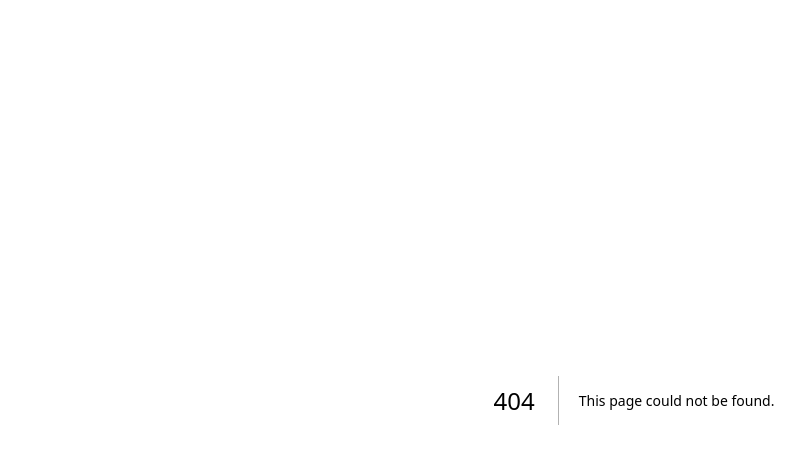
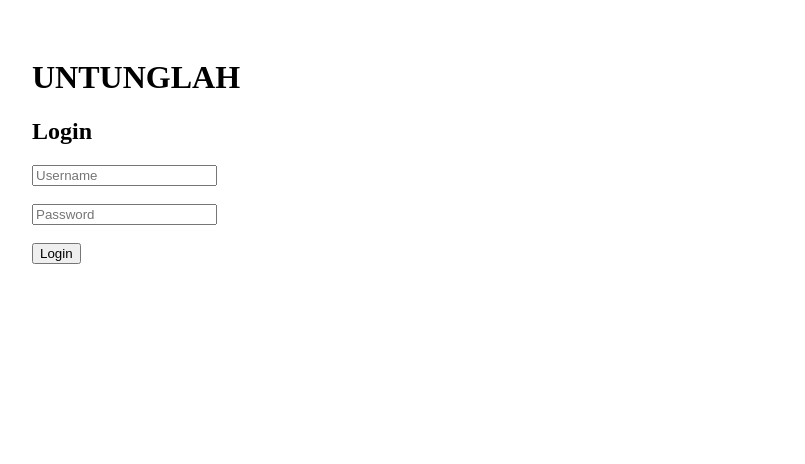
Before and after one commit to andiewirrawan/untunglah, a Next.js app: page /login in a window 1280 px wide. Before the commit this address had no page. Shown: the top 464 px of the page, without its empty margins (6-811 px from the left). Built offline with nearby package versions, Linux system fonts and the light colour scheme.

Commit message:
Create login v1

```diff
--- /dev/null
+++ b/app/login/page.tsx
@@ -0,0 +1,57 @@
+"use client";
+
+import { useState } from "react";
+import { useRouter } from "next/navigation";
+
+export default function LoginPage() {
+  const router = useRouter();
+
+  const [username, setUsername] = useState("");
+  const [password, setPassword] = useState("");
+
+  function handleLogin(e: React.FormEvent) {
+    e.preventDefault();
+
+    if (username === "owner" && password === "owner123") {
+      localStorage.setItem("role", "owner");
+      router.push("/dashboard");
+    } else {
+      alert("Username atau Password salah");
+    }
+  }
+
+  return (
+    <main style={{ padding: 30 }}>
+      <h1>UNTUNGLAH</h1>
+      <h2>Login</h2>
+
+      <form onSubmit={handleLogin}>
+        <div>
+          <input
+            type="text"
+            placeholder="Username"
+            value={username}
+            onChange={(e) => setUsername(e.target.value)}
+          />
+        </div>
+
+        <br />
+
+        <div>
+          <input
+            type="password"
+            placeholder="Password"
+            value={password}
+            onChange={(e) => setPassword(e.target.value)}
+          />
+        </div>
+
+        <br />
+
+        <button type="submit">
+          Login
+        </button>
+      </form>
+    </main>
+  );
+}
```
Also changed, not shown: app/dashboard/page.tsx (added, +11 -0 lines), app/page.tsx (+9 -19 lines).
